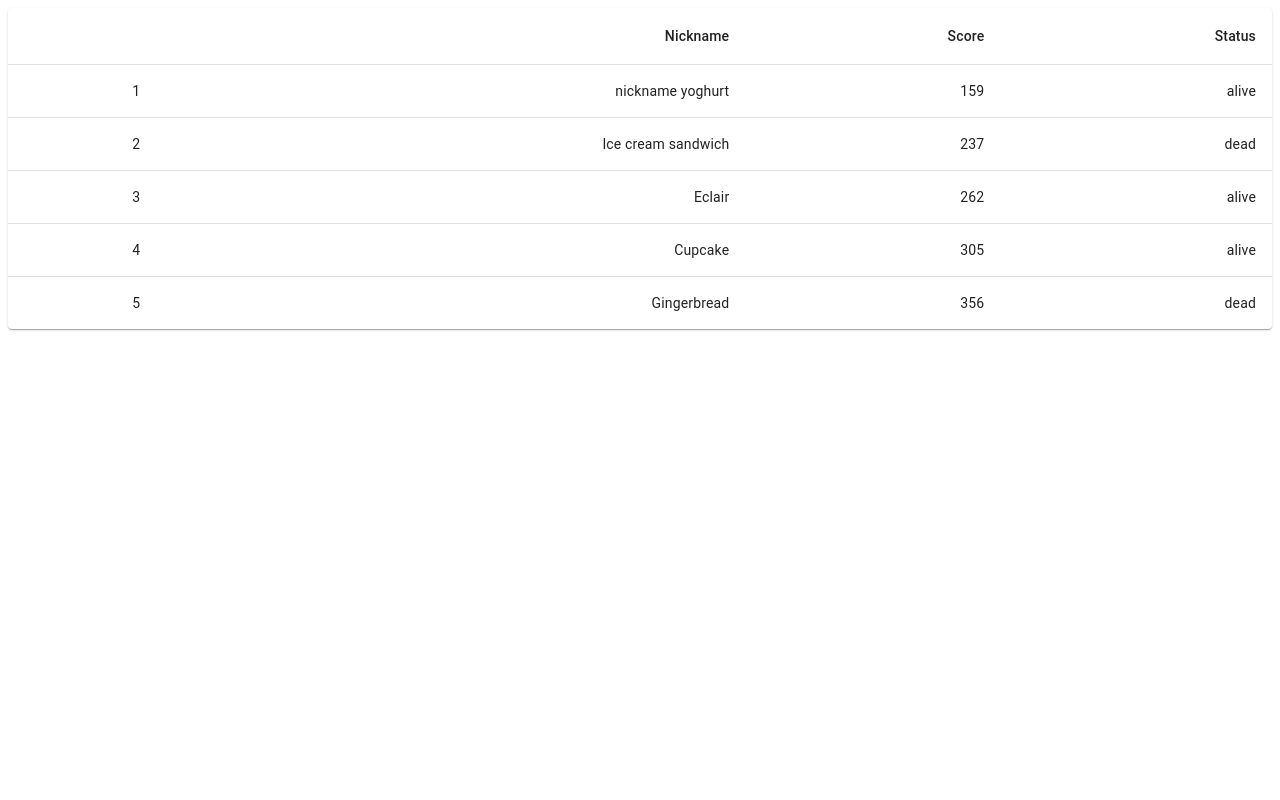
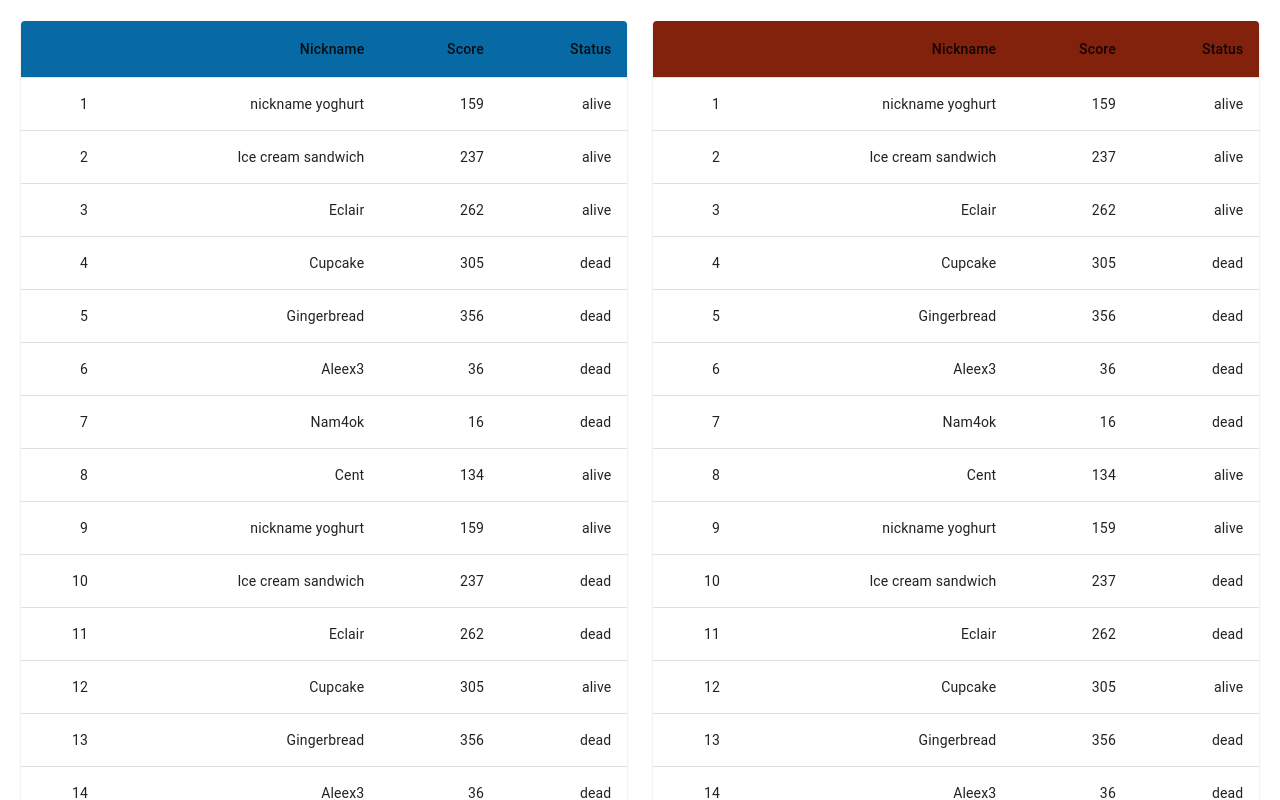
Before and after one commit to pavlenstory/endScreenForGame, a React (Create React App) app in the folder my-app/: page / in a window 1280 px wide. Shown: the top 800 px of the page. Built offline with nearby package versions, Linux system fonts and the light colour scheme.

Commit message:
feat: add styles, eslint, prettier

```diff
--- a/my-app/src/App.tsx
+++ b/my-app/src/App.tsx
@@ -1,10 +1,12 @@
+import * as React from 'react';
 import BasicTable from "./components/BasicTable/BasicTable";
 
 function App() {
   return (
-    <div className="App">
-      <BasicTable/>
-    </div>
+    <>
+        <BasicTable isDefeat={true}/>
+        <BasicTable isDefeat={false}/>
+    </>
   );
 }
 
--- a/my-app/src/components/BasicTable/BasicTable.tsx
+++ b/my-app/src/components/BasicTable/BasicTable.tsx
@@ -1,3 +1,4 @@
+import * as React from 'react';
 import Table from '@mui/material/Table';
 import TableBody from '@mui/material/TableBody';
 import TableCell from '@mui/material/TableCell';
@@ -8,32 +9,80 @@ import Paper from '@mui/material/Paper';
 import CustomTooltip from '../Tooltip/Tooltip';
 
 function createData(
+  id: number,
   nickname: string,
   score: number,
   isAlive: boolean,
-  id: number,
   totalKills: number,
   totalDeads: number
 ) {
-  return { nickname, score, isAlive, id, totalKills, totalDeads };
+  return {id, nickname, score, isAlive, totalKills, totalDeads };
 }
 
 const rows = [
-  createData('nickname  yoghurt', 159, true, 1, 100, 98),
-  createData('Ice cream sandwich', 237, false, 2, 43, 453),
-  createData('Eclair', 262, true, 3, 4343, 43),
-  createData('Cupcake', 305, true, 4, 34, 23),
-  createData('Gingerbread', 356, false, 5, 67, 34),
-
+  createData(1, 'nickname  yoghurt', 159, true,  100, 98),
+  createData(2, 'Ice cream sandwich', 237, true, 43, 453),
+  createData(3, 'Eclair', 262, true,  4343, 43),
+  createData(4, 'Cupcake', 305, false, 34, 23),
+  createData(5, 'Gingerbread', 356, false, 67, 34),
+  createData(6, 'Aleex3', 36, false,  467, 334),
+  createData(7, 'Nam4ok', 16, false,  457, 4),
+  createData(8, 'Cent', 134, true,  57, 23),
+  createData(9, 'nickname  yoghurt', 159, true,  100, 98),
+  createData(10, 'Ice cream sandwich', 237, false, 43, 453),
+  createData(11, 'Eclair', 262, false,  4343, 43),
+  createData(12, 'Cupcake', 305, true, 34, 23),
+  createData(13, 'Gingerbread', 356, false, 67, 34),
+  createData(14, 'Aleex3', 36, false,  467, 334),
+  createData(15, 'Nam4ok', 16, false,  457, 4),
+  createData(16, 'Cent', 134, true,  57, 23),
+  createData(17, 'nickname  yoghurt', 159, true,  100, 98),
+  createData(18, 'Ice cream sandwich', 237, false, 43, 453),
+  createData(19, 'Eclair', 262, true,  4343, 43),
+  createData(20, 'Cupcake', 305, true, 34, 23),
+  createData(21, 'Gingerbread', 356, false, 67, 34),
+  createData(22, 'Aleex3', 36, true,  467, 334),
+  createData(23, 'Nam4ok', 16, true,  457, 4),
+  createData(24, 'Cent', 134, true,  57, 23),
+  createData(25, 'nickname  yoghurt', 159, true,  100, 98),
+  createData(26, 'Ice cream sandwich', 237, false, 43, 453),
+  createData(27, 'Eclair', 262, true,  4343, 43),
+  createData(28, 'Cupcake', 305, true, 34, 23),
+  createData(29, 'Gingerbread', 356, false, 67, 34),
+  createData(30, 'Aleex3', 36, true,  467, 334),
+  createData(31, 'Nam4ok', 16, true,  457, 4),
+  createData(31, 'Cent', 134, false,  57, 23),
+  createData(32, 'nickname  yoghurt', 159, true,  100, 98),
+  createData(33, 'Ice cream sandwich', 237, false, 43, 453),
+  createData(34, 'Eclair', 262, true,  443, 343),
+  createData(35, 'Cupcake', 305, false, 34, 23),
+  createData(36, 'Gingerbread', 356, false, 67, 34),
+  createData(37, 'Aleex3', 36, false,  467, 3634),
+  createData(38, 'Nam4ok', 16, false,  457, 54),
+  createData(39, 'Cent', 134, false,  57, 263),
+  createData(40, 'nickname  yoghurt', 15, false,  10, 96),
+  createData(41, 'Ice cream sandwich', 37, false, 43, 453),
+  createData(42, 'Eclair', 262, true,  343, 43),
+  createData(43, 'Cupcake', 305, true, 34, 23),
+  createData(44, 'Gingerbread', 356, false, 67, 34),
+  createData(45, 'Aleex3', 36, true,  46, 334),
+  createData(46, 'Nam4ok', 16, true,  57, 4),
+  createData(47, 'Cent', 134, true,  57, 23),
+  createData(47, 'nickname  yoghurt', 159, true,  100, 8),
+  createData(49, 'Ice cream sandwich', 237, true, 43, 453),
 ];
 
-export default function BasicTable() {
+type Props = {
+  isDefeat: boolean
+}
+
+export default function BasicTable({isDefeat}: Props) {
   return (
-    <TableContainer component={Paper}>
-      <Table sx={{ minWidth: 650 }} aria-label="simple table">
-        <TableHead>
-          <TableRow>
-            <TableCell></TableCell>
+    <TableContainer component={Paper} sx={{display: 'inline-block', width: '48%', margin: '1%'}}>
+      <Table aria-label="simple table" >
+        <TableHead sx={{background: isDefeat ? 'rgba(8,106,164,255)' : 'rgba(130,33,12,255)'}}>
+          <TableRow sx={{color: 'white'}}>
+            <TableCell align="right"></TableCell>
             <TableCell align="right">Nickname</TableCell>
             <TableCell align="right">Score</TableCell>
             <TableCell align="right">Status</TableCell>
@@ -41,11 +90,8 @@ export default function BasicTable() {
         </TableHead>
         <TableBody>
           {rows.map((row, index) => (
-            <CustomTooltip totalKills = {row.totalKills} totalDeads = {row.totalDeads}>
-            <TableRow
-              key={row.id}
-              sx={{ '&:last-child td, &:last-child th': { border: 0 } }}
-            >
+            <CustomTooltip totalKills = {row.totalKills} totalDeads = {row.totalDeads} key={row.id}>
+            <TableRow>
               <TableCell align="right">{index+1}</TableCell>
               <TableCell align="right">{row.nickname}</TableCell>
               <TableCell align="right">{row.score}</TableCell>
--- a/my-app/src/components/Tooltip/Tooltip.tsx
+++ b/my-app/src/components/Tooltip/Tooltip.tsx
@@ -1,14 +1,21 @@
+import * as React from 'react';
 import Button from '@mui/material/Button';
 import Tooltip from '@mui/material/Tooltip';
 
-export default function CustomTooltip({totalKills, totalDeads, children}) {
+type Props = {
+  totalKills: number,
+  totalDeads: number,
+  children: JSX.Element
+}
+export default function CustomTooltip({totalKills, totalDeads, children}: Props) {
     return (
         <Tooltip title={
-            <div>
-              kills: {totalKills}
-              deads: {totalDeads}
+          <>
+<h1>Total</h1>
+            <p>kills: {totalKills}</p>
+            <p>deads: {totalDeads}</p>
               <Button variant="contained">Add friend</Button>
-            </div>
+            </>
           } arrow>
         {children}
         </Tooltip>
--- a/my-app/src/index.tsx
+++ b/my-app/src/index.tsx
@@ -1,7 +1,6 @@
 import React from 'react';
 import ReactDOM from 'react-dom/client';
 import App from './App';
-import reportWebVitals from './reportWebVitals';
 
 const root = ReactDOM.createRoot(
   document.getElementById('root') as HTMLElement
@@ -11,8 +10,3 @@ root.render(
     <App />
   </React.StrictMode>
 );
-
-// If you want to start measuring performance in your app, pass a function
-// to log results (for example: reportWebVitals(console.log))
-// or send to an analytics endpoint. Learn more: https://bit.ly/CRA-vitals
-reportWebVitals();
--- a/my-app/src/react-app-env.d.ts
+++ /dev/null
@@ -1 +0,0 @@
-/// <reference types="react-scripts" />
--- a/my-app/src/reportWebVitals.ts
+++ /dev/null
@@ -1,15 +0,0 @@
-import { ReportHandler } from 'web-vitals';
-
-const reportWebVitals = (onPerfEntry?: ReportHandler) => {
-  if (onPerfEntry && onPerfEntry instanceof Function) {
-    import('web-vitals').then(({ getCLS, getFID, getFCP, getLCP, getTTFB }) => {
-      getCLS(onPerfEntry);
-      getFID(onPerfEntry);
-      getFCP(onPerfEntry);
-      getLCP(onPerfEntry);
-      getTTFB(onPerfEntry);
-    });
-  }
-};
-
-export default reportWebVitals;
```
Also changed, not shown: my-app/package.json (+8 -0 lines), my-app/src/setupTests.ts (deleted, +0 -5 lines), my-app/.eslintrc.json (added), my-app/.prettierrc.json (added), 1 other file (tests, documents, lock files or other folders).
